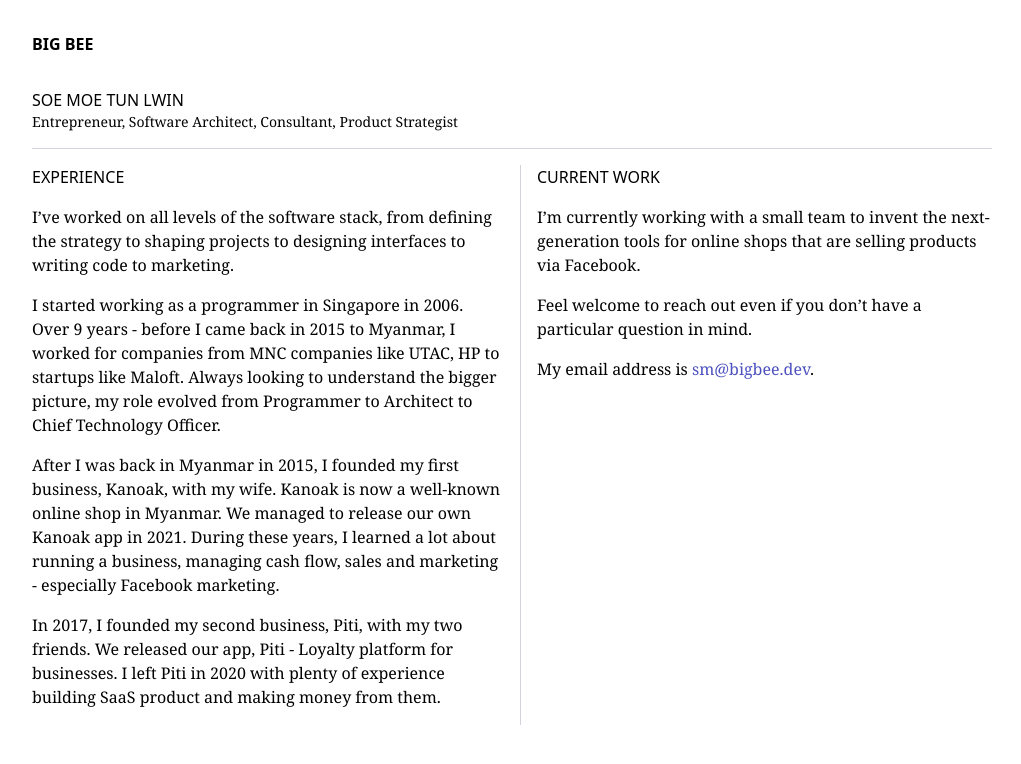
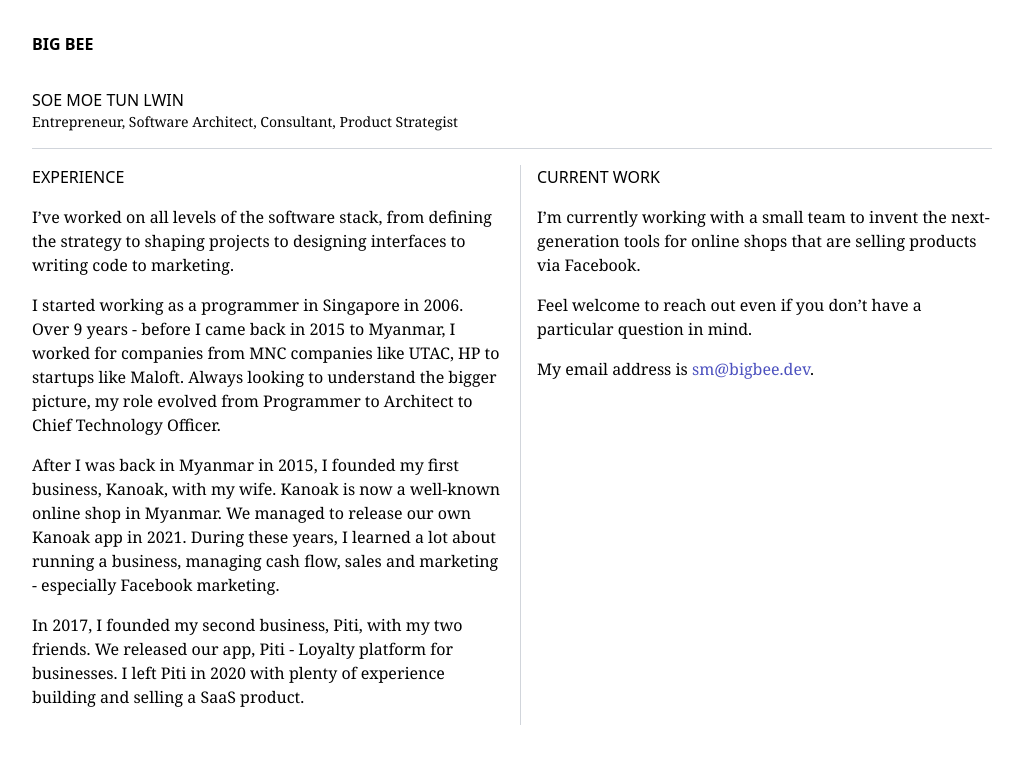
Before and after one commit to bigbee-dev/bigbee-dev, a plain HTML site: page index.html in a window 1280 px wide. Shown: the whole page, without its empty margins (128-1149 px from the left). Drawn offline with nearby package versions, Linux system fonts and the light colour scheme.

Commit message:
fix: title

```diff
--- a/index.html
+++ b/index.html
@@ -12,7 +12,7 @@
       rel="stylesheet"
     />
     <meta name="viewport" content="width=device-width, initial-scale=1.0" />
-    <title>Big Bee</title>
+    <title>Soe Moe Tun Lwin - Entrepreneur, Software Architect, Consultant, Product Strategist</title>
   </head>
   <body>
     <div class="font-serif max-w-5xl mx-auto p-8">
@@ -45,8 +45,7 @@
             <p class="my-4">
               In 2017, I founded my second business, Piti, with my two friends.
               We released our app, Piti - Loyalty platform for businesses. I
-              left Piti in 2020 with plenty of experience building SaaS product
-              and making money from them.
+              left Piti in 2020 with plenty of experience building and selling a SaaS product.
             </p>
         </div>
         <div>
```
